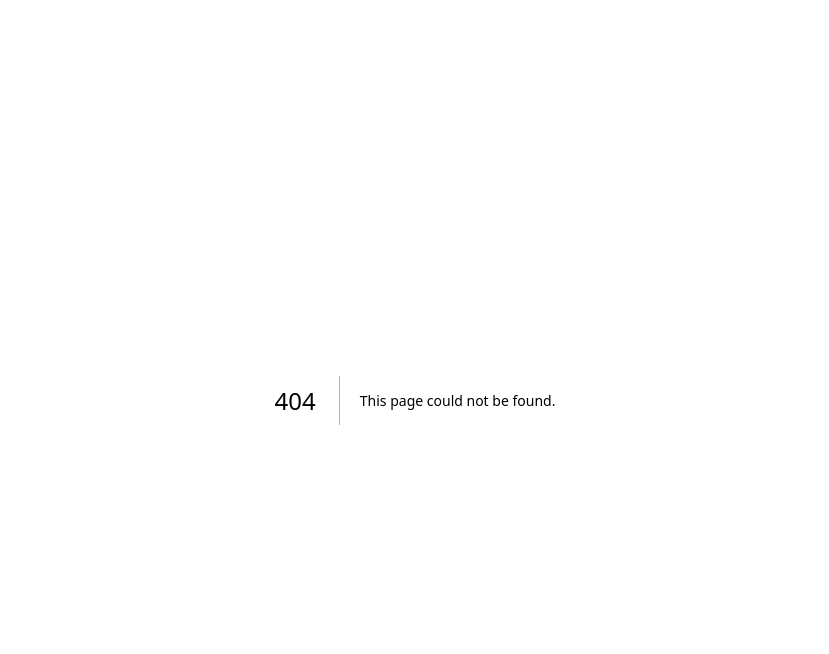
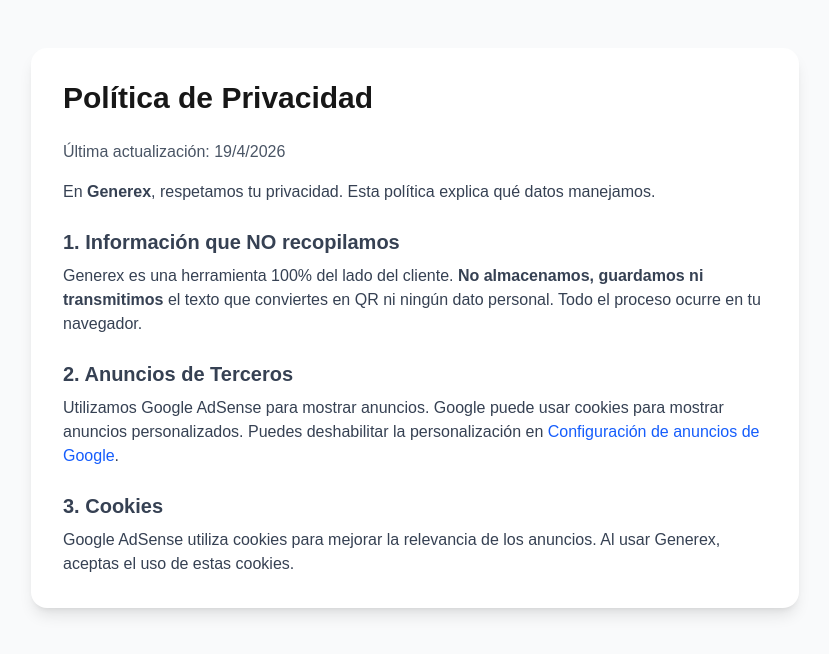
Before and after one commit to abelqum/Generex-QR, a Next.js app: page /privacidad in a window 1280 px wide. Before the commit this address had no page. Shown: the top 654 px of the page, without its empty margins (225-1054 px from the left). Built offline with nearby package versions, Linux system fonts and the light colour scheme.

Commit message:
mejroas adsense

```diff
--- /dev/null
+++ b/src/app/privacidad/page.jsx
@@ -0,0 +1,56 @@
+export const metadata = {
+  title: "Política de Privacidad | Generex",
+  description: "Política de privacidad del generador de QR Generex.",
+};
+
+export default function Privacidad() {
+  return (
+    <div className="min-h-screen bg-gray-50 py-12 px-4">
+      <div className="max-w-3xl mx-auto bg-white rounded-2xl shadow-lg p-8">
+        <h1 className="text-3xl font-bold mb-6">Política de Privacidad</h1>
+        <p className="text-gray-600 mb-4">
+          Última actualización: {new Date().toLocaleDateString("es-MX")}
+        </p>
+
+        <div className="space-y-4 text-gray-700">
+          <p>
+            En <strong>Generex</strong>, respetamos tu privacidad. Esta política
+            explica qué datos manejamos.
+          </p>
+
+          <h2 className="text-xl font-semibold mt-6 mb-2">
+            1. Información que NO recopilamos
+          </h2>
+          <p>
+            Generex es una herramienta 100% del lado del cliente.{" "}
+            <strong>No almacenamos, guardamos ni transmitimos</strong> el texto
+            que conviertes en QR ni ningún dato personal. Todo el proceso ocurre
+            en tu navegador.
+          </p>
+
+          <h2 className="text-xl font-semibold mt-6 mb-2">
+            2. Anuncios de Terceros
+          </h2>
+          <p>
+            Utilizamos Google AdSense para mostrar anuncios. Google puede usar
+            cookies para mostrar anuncios personalizados. Puedes deshabilitar la
+            personalización en{" "}
+            <a
+              href="https://adssettings.google.com"
+              className="text-blue-600 hover:underline"
+            >
+              Configuración de anuncios de Google
+            </a>
+            .
+          </p>
+
+          <h2 className="text-xl font-semibold mt-6 mb-2">3. Cookies</h2>
+          <p>
+            Google AdSense utiliza cookies para mejorar la relevancia de los
+            anuncios. Al usar Generex, aceptas el uso de estas cookies.
+          </p>
+        </div>
+      </div>
+    </div>
+  );
+}
--- /dev/null
+++ b/src/app/terminos/page.jsx
@@ -0,0 +1,23 @@
+export default function Terminos() {
+  return (
+    <div className="min-h-screen bg-gray-50 py-12 px-4">
+      <div className="max-w-3xl mx-auto bg-white rounded-2xl shadow-lg p-8">
+        <h1 className="text-3xl font-bold mb-6">Términos de Servicio</h1>
+        <p className="text-gray-600 mb-4">
+          Última actualización: {new Date().toLocaleDateString("es-MX")}
+        </p>
+
+        <div className="space-y-4 text-gray-700">
+          <p>
+            Al usar Generex, aceptas estos términos. El servicio se proporciona
+            tal cual sin garantías.
+          </p>
+          <p>
+            Eres responsable del contenido que conviertes en QR. No nos hacemos
+            responsables por el mal uso de los códigos generados.
+          </p>
+        </div>
+      </div>
+    </div>
+  );
+}
--- a/src/components/FooterA19.jsx
+++ b/src/components/FooterA19.jsx
@@ -1,5 +1,5 @@
 "use client";
-
+import Link from "next/link";
 export default function FooterA19() {
   return (
     <footer className="mt-16 text-center border-t border-gray-200 pt-8">
@@ -17,6 +17,28 @@
         © {new Date().getFullYear()} Generex - Herramienta gratuita de
         generación QR
       </p>
+      <div className="mt-6 flex gap-4 justify-center text-xs text-gray-500">
+        <Link
+          href="/privacidad"
+          className="hover:text-gray-700 transition-colors"
+        >
+          Privacidad
+        </Link>
+        <span>•</span>
+        <Link
+          href="/terminos"
+          className="hover:text-gray-700 transition-colors"
+        >
+          Términos
+        </Link>
+        <span>•</span>
+        <Link
+          href="/contacto"
+          className="hover:text-gray-700 transition-colors"
+        >
+          Contacto
+        </Link>
+      </div>
     </footer>
   );
 }
```
Also changed, not shown: 1 other file (tests, documents, lock files or other folders).
